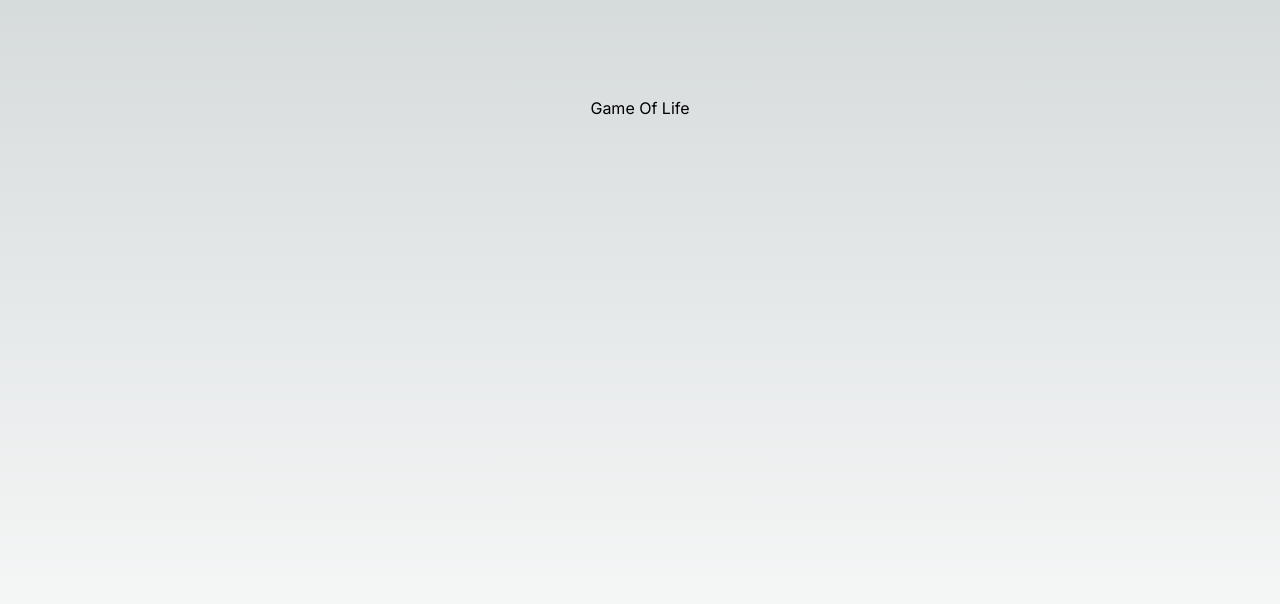
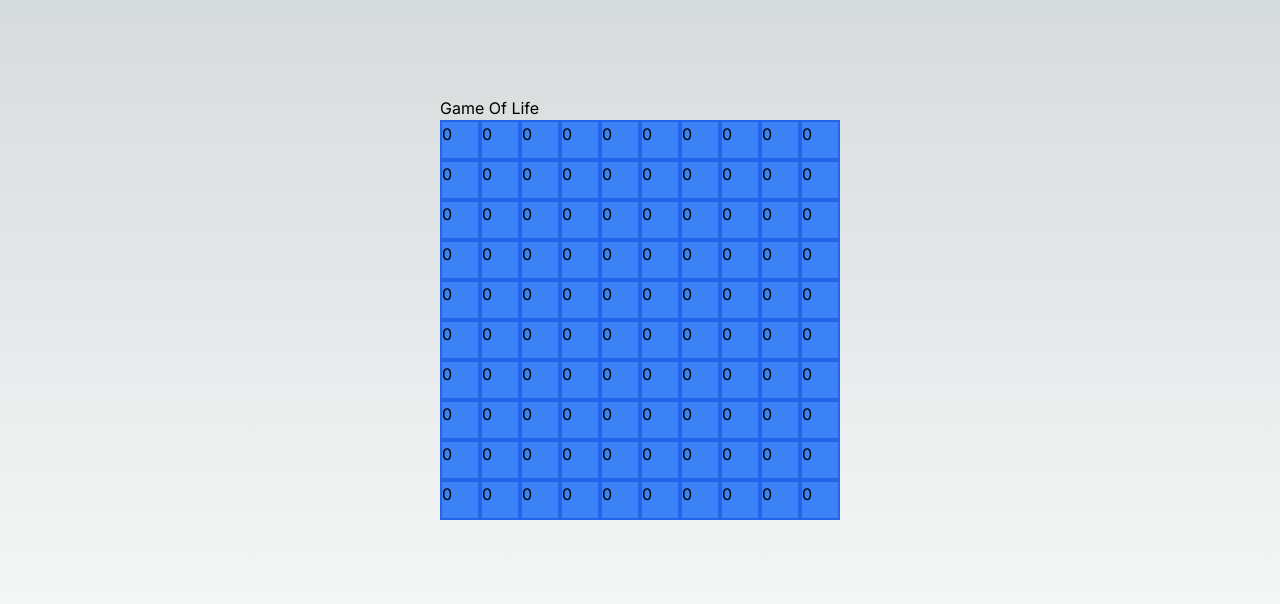
Before and after one commit to BenSparksCode/game-of-life, a Next.js app: page / in a window 1280 px wide. Shown: the top 604 px of the page. Built offline with nearby package versions, Linux system fonts and the light colour scheme.

Commit message:
Game Of Life grid with click-toggle working

```diff
--- a/app/GameOfLife.tsx
+++ b/app/GameOfLife.tsx
@@ -1,14 +1,61 @@
-'use client'
+"use client";
+
+import { useState } from "react";
 
 interface GameOfLifeProps {
-    width: number
-    height: number
+  width: number;
+  height: number;
 }
 
-const GameOfLife: React.FC<GameOfLifeProps> = ({width, height}) => {
-  return (
-    <div>Game Of Life</div>
-  )
+interface CellProps {
+  cellValue: number;
+  onClick: () => void;
 }
 
-export default GameOfLife
+// Cell sub-component of the Game of Life grid. One for each block.
+const Cell: React.FC<CellProps> = ({ cellValue, onClick }) => {
+  return (
+    <div
+      className="w-10 h-10 bg-blue-500 border-2 border-blue-600"
+      onClick={onClick}
+    >
+      {cellValue}
+    </div>
+  );
+};
+
+const GameOfLife: React.FC<GameOfLifeProps> = ({ width, height }) => {
+  const [grid, setGrid] = useState(
+    new Array(width).fill(0).map(() => new Array(height).fill(0))
+  );
+
+  const toggleCellValue = (rowIndex: number, columnIndex: number) => {
+    console.log(`Cell [${rowIndex},${columnIndex}] clicked`);
+    const newGrid = [...grid];
+    newGrid[rowIndex][columnIndex] = grid[rowIndex][columnIndex] === 0 ? 1 : 0;
+    setGrid(newGrid);
+  };
+
+  return (
+    <div>
+      <div>Game Of Life</div>
+      {grid.map((row, rowIndex) => {
+        return (
+          <div className="flex" key={rowIndex}>
+            {row.map((cell, columnIndex) => {
+              return (
+                <Cell
+                  key={columnIndex}
+                  cellValue={grid[rowIndex][columnIndex]}
+                  onClick={() => toggleCellValue(rowIndex, columnIndex)}
+                />
+              );
+            })}
+          </div>
+        );
+      })}
+    </div>
+  );
+};
+
+export default GameOfLife;
```
